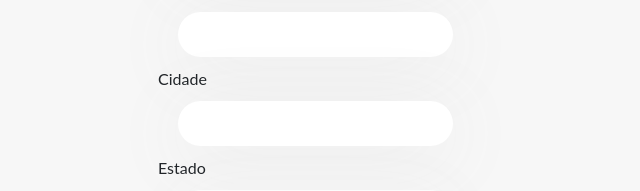
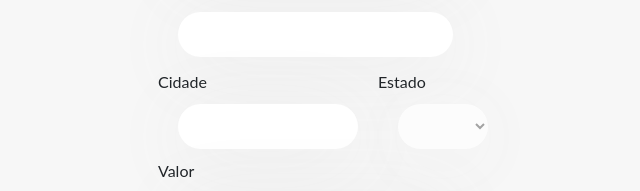
Before and after one commit to bermarques/estacionaai, a React (Create React App) app: page /parking in a window 1280 px wide. Shown: the part 609-800 px from the top of the page, without its empty margins (386-1026 px from the left). Built offline with nearby package versions, Linux system fonts and the light colour scheme.

Commit message:
fix: fix state and city input

```diff
--- a/src/Components/ParkingForm/ParkingLocation/index.jsx
+++ b/src/Components/ParkingForm/ParkingLocation/index.jsx
@@ -117,18 +117,22 @@ const ParkingLocation = () => {
           disabled={!cepData.bairro}
           ref={register}
         />
+        <div className="img-div-park">
+          <div>
             Cidade
             <StyledInput
-          className="input-form"
+              className="input-form-city"
               name="city"
               type="text"
               value={cepData.cidade}
               disabled={!cepData.cidade}
               ref={register}
             />
+          </div>
+          <div>
             Estado
             <StyledSelect
-          className="input-form"
+              className="input-form-state"
               name="state"
               disabled={!cepData.uf}
             >
@@ -136,6 +140,8 @@ const ParkingLocation = () => {
                 {cepData.uf}
               </option>
             </StyledSelect>
+          </div>
+        </div>
         Valor
         <StyledInput
           className="input-form"
--- a/src/Style/ParkingForm/style.css
+++ b/src/Style/ParkingForm/style.css
@@ -9,6 +9,22 @@
 
 .input-form {
   width: 275px;
+  height: 45px;
+  border-radius: 28.5px;
+  background-color: #ffff;
+  box-shadow: 0px 10px 75px rgba(147, 147, 147, 0.1);
+}
+
+.input-form-city {
+  width: 180px !important;
+  height: 45px;
+  border-radius: 28.5px;
+  background-color: #ffff;
+  box-shadow: 0px 10px 75px rgba(147, 147, 147, 0.1);
+}
+
+.input-form-state {
+  width: 90px !important;
   height: 45px;
   border-radius: 28.5px;
   background-color: #ffff;
```
Lines whose indentation alone changed are shown as unchanged.
